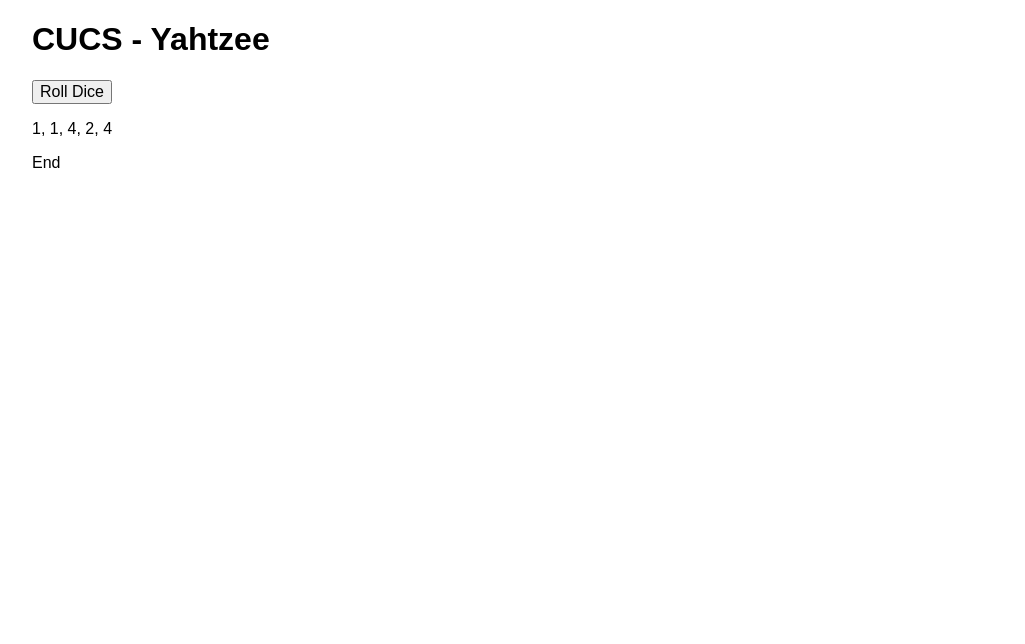
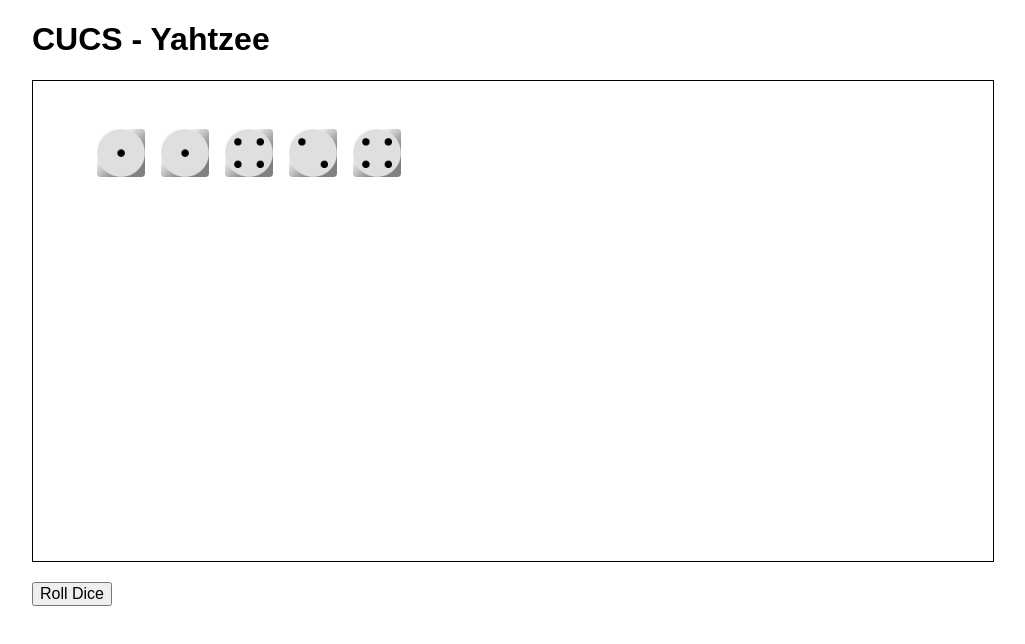
Before and after one commit to Djion/3308-Yahtzee-Project, a plain HTML site: page index.html in a window 1280 px wide. Both pictures are taken after a click on the button "Roll Dice". Shown: the whole page, without its empty margins (128-1153 px from the left). Drawn offline with nearby package versions, Linux system fonts and the light colour scheme.

Commit message:
Simplified some of the sum files, also added ability to draw images of dice to canvas rather than displaying them as numbers

```diff
--- a/css/style.css
+++ b/css/style.css
@@ -2,3 +2,9 @@
 	max-width: 960px;
 	margin: 0 auto;
 }
+
+#yahtzee {
+	display: block;
+	border: 1px solid black;
+	margin: 20px 0;
+}
--- a/index.html
+++ b/index.html
@@ -11,10 +11,9 @@
     <body>
         <div class="wrapper">
             <h1>CUCS - Yahtzee</h1>
+            <canvas id="yahtzee" width="960" height="480"></canvas>
             <!-- Simple button to roll the dice -->
             <button id="rollButton">Roll Dice</button>
-            <p id="rollOutput"></p>
-            <p>End</p>
         </div>
     </body>
 </html>
--- a/script.js
+++ b/script.js
@@ -1,5 +1,13 @@
-//Game Function
+var c;
+var ctx;
+var diceImg;
+
+//Setup the game
 $(document).ready(function() {
+    c = $("#yahtzee")[0];
+    ctx = c.getContext("2d");
+    diceImg = new Image();
+    diceImg.src = 'assets/dice.png'
 
     $("#rollButton").click(function() {
         playGame();
@@ -7,13 +15,28 @@ $(document).ready(function() {
 
 });
 
-var playGame = function()
-    {
 //Returns a number from 1-6
-        var diceRoll = function()
-        {
+var diceRoll = function() {
     return Math.floor(Math.random() * 6 + 1);
 }
+
+// Clears the canvas for redrawing
+var clearScreen = function() {
+    ctx.clearRect(0, 0, c.width, c.height);
+}
+
+//Draws diceNum from the dice.png image to the screen at (posX, posY)
+function drawDice(diceNum, posX, posY) {
+    var diceHeightWidth = 128;
+
+    var diceStartX = (diceNum - 1) * 128;
+    var diceEndX = diceStartX + 128;
+
+    ctx.drawImage(diceImg, diceStartX, 0, diceHeightWidth, diceHeightWidth, posX, posY, 48, 48);
+}
+
+var playGame = function(){
+    clearScreen();
 
     //Setting the dice
     var dice1 = diceRoll();
@@ -21,6 +44,14 @@ var playGame = function()
     var dice3 = diceRoll();
     var dice4 = diceRoll();
     var dice5 = diceRoll();
-        //Button for clicking that displays the dice roll
-        $("#rollOutput").text(dice1 + ", " + dice2 + ", " + dice3 + ", " + dice4 + ", " + dice5);
+
+    var diceHeight = c.height * 0.1;
+
+    //Disply the rolled dice to the screen
+    drawDice(dice1, 64, diceHeight)
+    drawDice(dice2, 64 * 2, diceHeight);
+    drawDice(dice3, 64 * 3, diceHeight);
+    drawDice(dice4, 64 * 4, diceHeight);
+    drawDice(dice5, 64 * 5, diceHeight);
+    console.log(dice1 + ", " + dice2 + ", " + dice3 + ", " + dice4 + ", " + dice5);
 }
```
Also changed, not shown: Ace_Sum.js (+5 -5 lines), Five_Sum.js (+5 -5 lines), Four_Sum.js (+5 -5 lines), Six_Sums.js (+5 -5 lines), Two_Sum.js (+5 -5 lines), assets/dice.png (added). Lines whose indentation alone changed are shown as unchanged.
